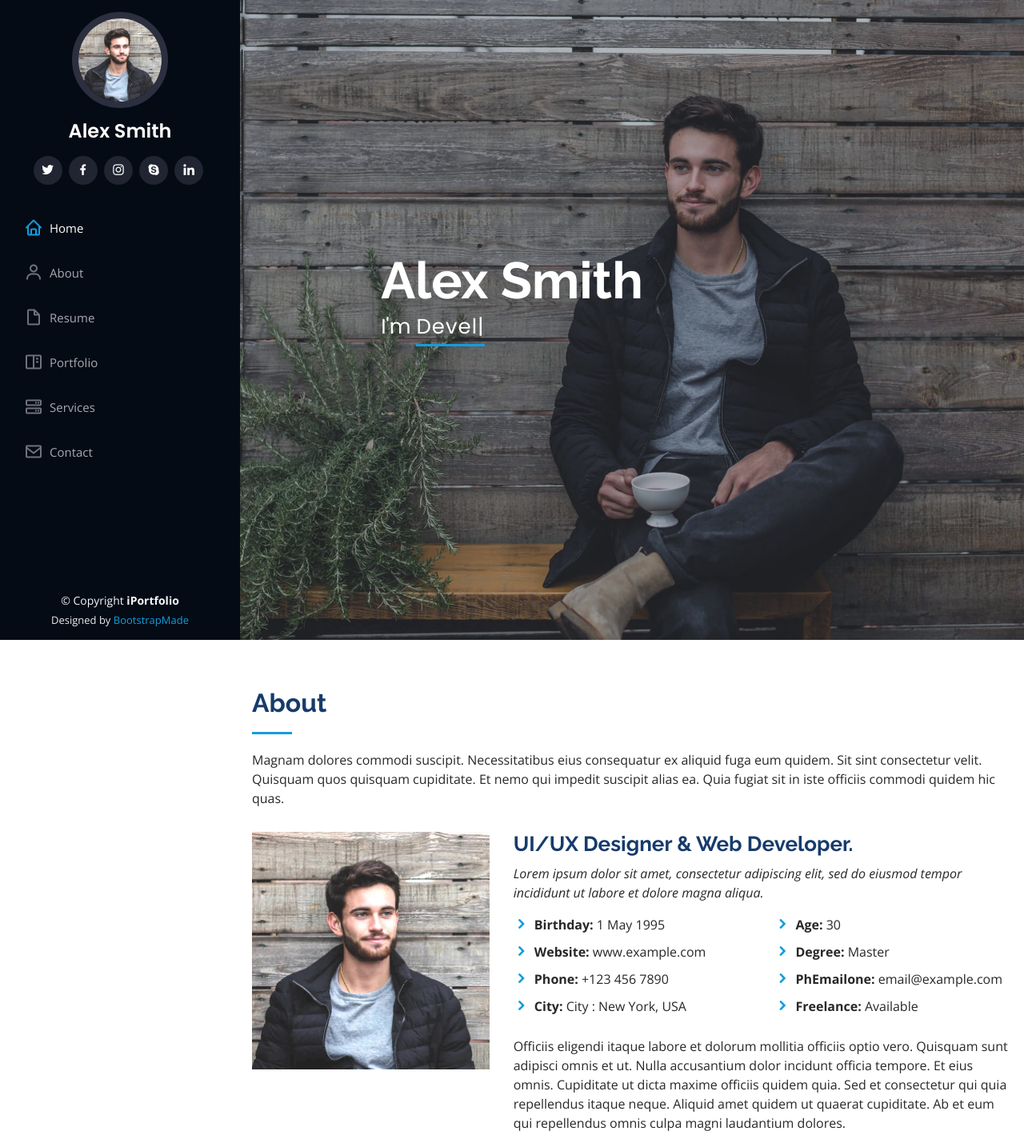
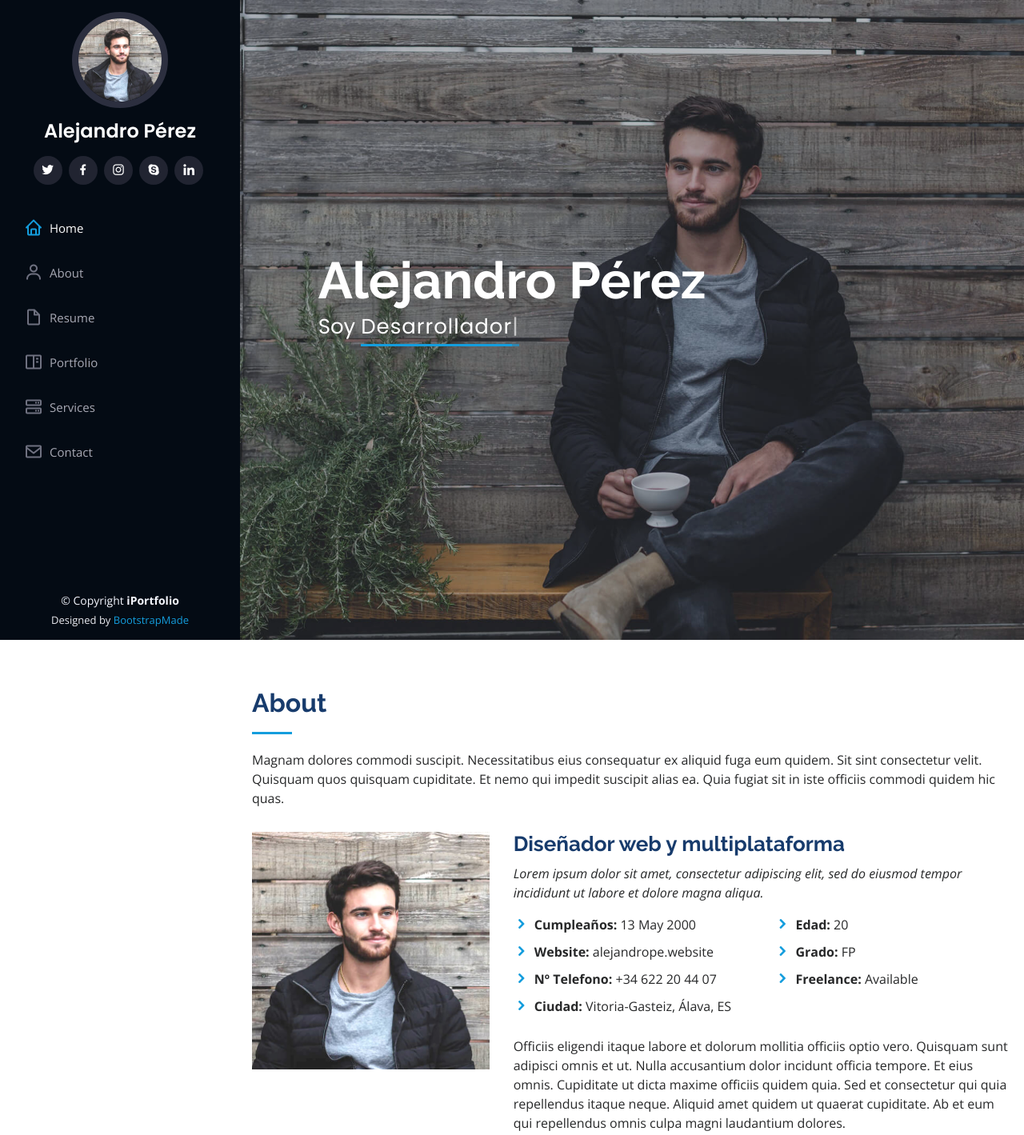
Before and after one commit to AlejandroPerezAnuncibay/primeraWeb, a plain HTML site: page index.html in a window 1280 px wide. Shown: the top 1419 px of the page at 80% size. Drawn offline with nearby package versions, Linux system fonts and the light colour scheme.

Commit message:
Primeros Cambios

```diff
--- a/index.html
+++ b/index.html
@@ -46,7 +46,7 @@
 
       <div class="profile">
         <img src="assets/img/profile-img.jpg" alt="" class="img-fluid rounded-circle">
-        <h1 class="text-light"><a href="index.html">Alex Smith</a></h1>
+        <h1 class="text-light"><a href="index.html">Alejandro Pérez</a></h1>
         <div class="social-links mt-3 text-center">
           <a href="#" class="twitter"><i class="bx bxl-twitter"></i></a>
           <a href="#" class="facebook"><i class="bx bxl-facebook"></i></a>
@@ -75,8 +75,8 @@
   <!-- ======= Hero Section ======= -->
   <section id="hero" class="d-flex flex-column justify-content-center align-items-center">
     <div class="hero-container" data-aos="fade-in">
-      <h1>Alex Smith</h1>
-      <p>I'm <span class="typed" data-typed-items="Designer, Developer, Freelancer, Photographer"></span></p>
+      <h1>Alejandro Pérez</h1>
+      <p>Soy <span class="typed" data-typed-items="Diseñador, Desarrollador, Programador, Administrador"></span></p>
     </div>
   </section><!-- End Hero -->
 
@@ -96,7 +96,7 @@
             <img src="assets/img/profile-img.jpg" class="img-fluid" alt="">
           </div>
           <div class="col-lg-8 pt-4 pt-lg-0 content" data-aos="fade-left">
-            <h3>UI/UX Designer &amp; Web Developer.</h3>
+            <h3>Diseñador web y multiplataforma</h3>
             <p class="font-italic">
               Lorem ipsum dolor sit amet, consectetur adipiscing elit, sed do eiusmod tempor incididunt ut labore et dolore
               magna aliqua.
@@ -104,17 +104,16 @@
             <div class="row">
               <div class="col-lg-6">
                 <ul>
-                  <li><i class="icofont-rounded-right"></i> <strong>Birthday:</strong> 1 May 1995</li>
-                  <li><i class="icofont-rounded-right"></i> <strong>Website:</strong> www.example.com</li>
-                  <li><i class="icofont-rounded-right"></i> <strong>Phone:</strong> +123 456 7890</li>
-                  <li><i class="icofont-rounded-right"></i> <strong>City:</strong> City : New York, USA</li>
+                  <li><i class="icofont-rounded-right"></i> <strong>Cumpleaños:</strong> 13 May 2000</li>
+                  <li><i class="icofont-rounded-right"></i> <strong>Website:</strong> alejandrope.website</li>
+                  <li><i class="icofont-rounded-right"></i> <strong>Nº Telefono:</strong> +34 622 20 44 07</li>
+                  <li><i class="icofont-rounded-right"></i> <strong>Ciudad:</strong> Vitoria-Gasteiz, Álava, ES</li>
                 </ul>
               </div>
               <div class="col-lg-6">
                 <ul>
-                  <li><i class="icofont-rounded-right"></i> <strong>Age:</strong> 30</li>
-                  <li><i class="icofont-rounded-right"></i> <strong>Degree:</strong> Master</li>
-                  <li><i class="icofont-rounded-right"></i> <strong>PhEmailone:</strong> email@example.com</li>
+                  <li><i class="icofont-rounded-right"></i> <strong>Edad:</strong> 20</li>
+                  <li><i class="icofont-rounded-right"></i> <strong>Grado:</strong> FP</li>
                   <li><i class="icofont-rounded-right"></i> <strong>Freelance:</strong> Available</li>
                 </ul>
               </div>
```
